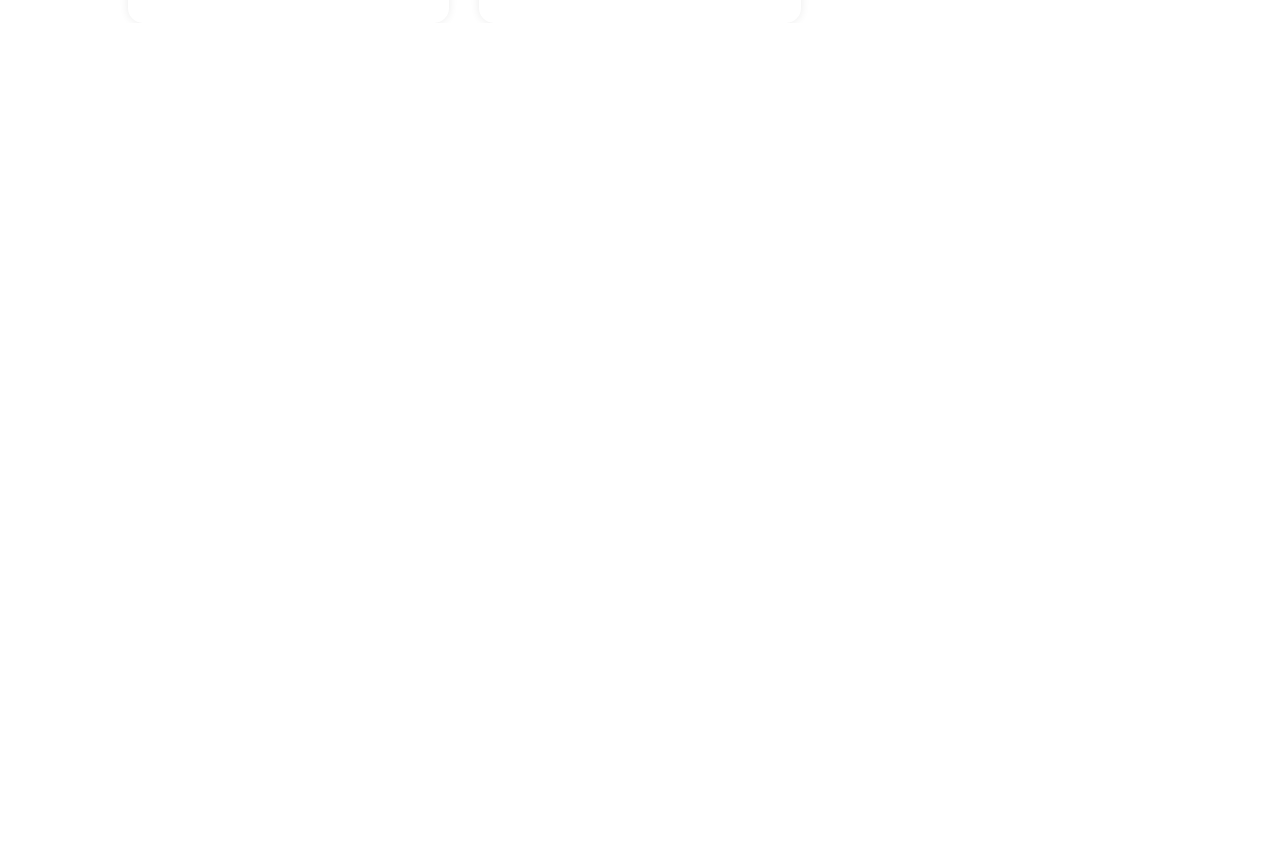
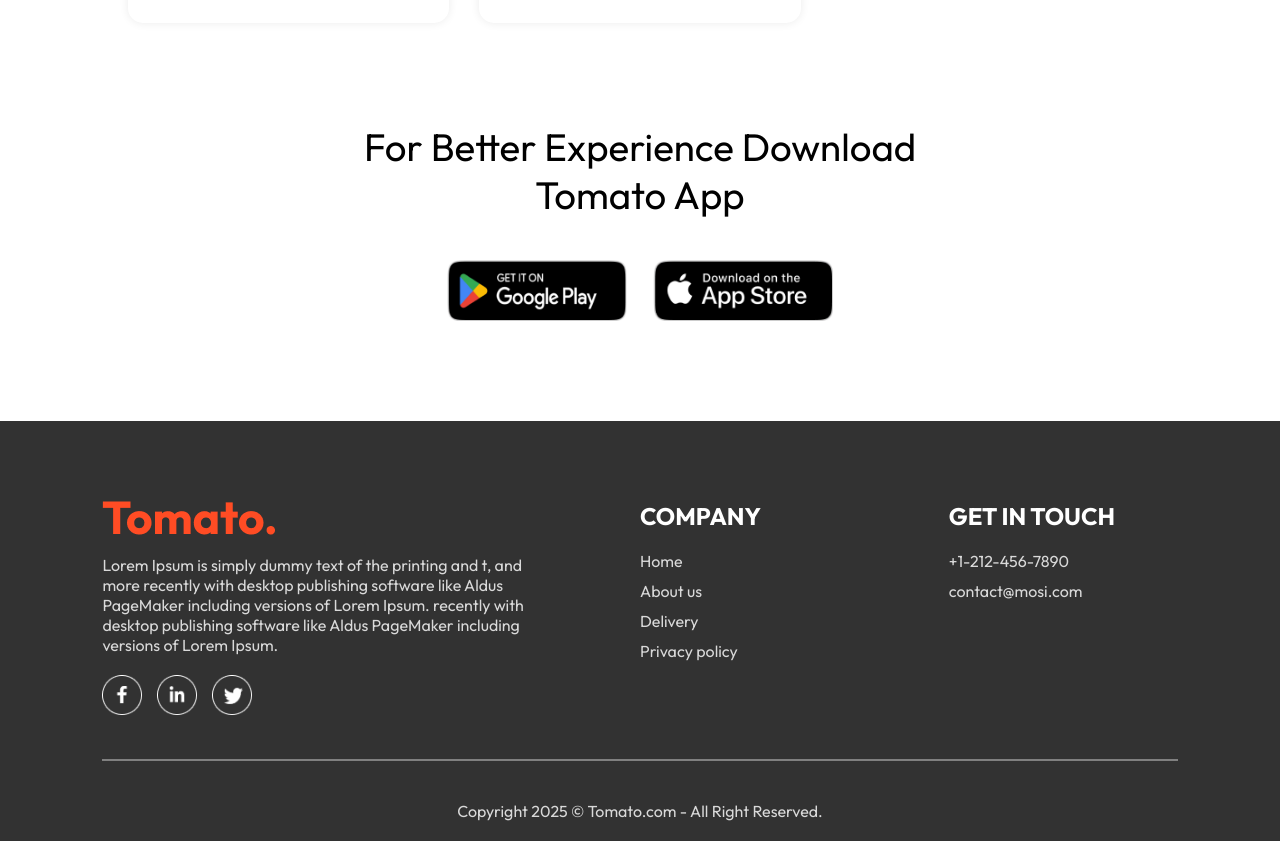
Before and after one commit to Muhammad-Mohsin0/food-del, a React (Vite) app in the folder frontend/: page / in a window 1280 px wide. Shown: the part 5980-6821 px from the top of the page. Before the commit the page ends 6003 px from the top, so only its background shows below. Built offline with nearby package versions, Linux system fonts and the light colour scheme.

Commit message:
footer/appstore

```diff
--- a/frontend/src/App.jsx
+++ b/frontend/src/App.jsx
@@ -4,8 +4,10 @@
 import Home from "./pages/Home/Home";
 import Cart from "./pages/Cart/Cart";
 import PlaceOrder from "./pages/PlaceOrder/PlaceOrder";
+import Footer from "./components/Footer/Footer";
 const App = () => {
   return (
+    <>
       <div className="app">
         <Navbar />
         <Routes>
@@ -14,6 +16,8 @@
           <Route path="/order" element={<PlaceOrder />} />
         </Routes>
       </div>
+      <Footer />
+    </>
   );
 };
 
--- /dev/null
+++ b/frontend/src/components/AppDownload/AppDownload.css
@@ -0,0 +1,22 @@
+.app-download{
+    margin: auto auto;
+    margin-top: 100px;
+    font-size: max(3vw, 20px);
+    text-align: center;
+    font-size: 500;
+}
+.app-download-platforms{
+    display: flex;
+    justify-content: center;
+    gap: max(2vw, 10px);
+    margin-top: 40px;
+}
+.app-download-platforms img{
+    width: max(30vw, 120px);
+    max-width: 180px;
+    transition: 0.5s;
+    cursor: pointer;
+}
+.app-download-platforms img:hover{
+   transform: scale(1.05);
+}
--- /dev/null
+++ b/frontend/src/components/AppDownload/AppDownload.jsx
@@ -0,0 +1,19 @@
+import React from "react";
+import "./AppDownload.css";
+import { assets } from "../../assets/assets";
+
+const AppDownload = () => {
+  return (
+    <div className="app-download" id="app-download">
+      <p>
+        For Better Experience Download <br /> Tomato App
+      </p>
+      <div className="app-download-platforms">
+        <img src={assets.play_store} alt="" />
+        <img src={assets.app_store} alt="" />
+      </div>
+    </div>
+  );
+};
+
+export default AppDownload;
--- a/frontend/src/components/FoodDisplay/FoodDisplay.jsx
+++ b/frontend/src/components/FoodDisplay/FoodDisplay.jsx
@@ -11,6 +11,10 @@
       <h2>Top dishes near you</h2>
       <div className="food-display-list">
         {food_list.map((item, index) => {
+          {
+            console.log(category, item.category);
+          }
+          if (category === "All" || category === item.category) {
             return (
               <FoodItem
                 key={index}
@@ -21,6 +25,7 @@
                 image={item.image}
               />
             );
+          }
         })}
       </div>
     </div>
--- /dev/null
+++ b/frontend/src/components/Footer/Footer.css
@@ -0,0 +1,42 @@
+.footer{
+    color: #d9d9d9;
+    background-color: #323232;
+    display: flex;
+    flex-direction: column;
+    align-items: center;
+    gap: 20px;
+    padding: 20px 8vw;
+    padding-top: 80px;
+    margin-top: 100px;
+}
+.footer-content{
+    width: 100%;
+    display: grid;
+    grid-template-columns: 2fr 1fr 1fr;
+    gap: 80px;
+}
+.footer-content-left, .footer-content-center, .footer-content-right{
+    display: flex;
+    flex-direction: column;
+    align-items: start;
+    gap: 20px;
+}
+.footer-content-left li, .footer-content-center li, .footer-content-right li{
+   list-style: none;
+   margin-bottom: 10px;
+   cursor: pointer;
+}
+ .footer-content-center h2, .footer-content-right h2{
+   color: white;
+}
+.footer-social-icons img{
+    width: 40px;
+    margin-right: 15px;
+}
+.footer hr{
+    width: 100%;
+    height: 2px;
+    margin: 20px 0;
+    background-color: grey;
+    border: none;
+}
--- /dev/null
+++ b/frontend/src/components/Footer/Footer.jsx
@@ -0,0 +1,48 @@
+import React from "react";
+import "./Footer.css";
+import { assets } from "../../assets/assets";
+
+const Footer = () => {
+  return (
+    <div className="footer" id="footer">
+      <div className="footer-content">
+        <div className="footer-content-left">
+          <img src={assets.logo} alt="" />
+          <p>
+            Lorem Ipsum is simply dummy text of the printing and t, and more
+            recently with desktop publishing software like Aldus PageMaker
+            including versions of Lorem Ipsum. recently with desktop publishing
+            software like Aldus PageMaker including versions of Lorem Ipsum.
+          </p>
+          <div className="footer-social-icons">
+            <img src={assets.facebook_icon} alt="" />
+            <img src={assets.linkedin_icon} alt="" />
+            <img src={assets.twitter_icon} alt="" />
+          </div>
+        </div>
+        <div className="footer-content-center">
+          <h2>COMPANY</h2>
+          <ul>
+            <li>Home</li>
+            <li>About us</li>
+            <li>Delivery</li>
+            <li>Privacy policy</li>
+          </ul>
+        </div>
+        <div className="footer-content-right">
+          <h2>GET IN TOUCH</h2>
+          <ul>
+            <li>+1-212-456-7890</li>
+            <li>contact@mosi.com</li>
+          </ul>
+        </div>
+      </div>
+      <hr />
+      <p className="footer-copyright">
+        Copyright 2025 © Tomato.com - All Right Reserved.
+      </p>
+    </div>
+  );
+};
+
+export default Footer;
--- a/frontend/src/pages/Home/Home.jsx
+++ b/frontend/src/pages/Home/Home.jsx
@@ -3,6 +3,7 @@
 import Header from "../../components/Header/Header";
 import ExploreMenu from "../../components/ExploreMenu/ExploreMenu";
 import FoodDisplay from "../../components/FoodDisplay/FoodDisplay";
+import AppDownload from "../../components/AppDownload/AppDownload";
 
 const Home = () => {
   const [category, setCategory] = useState("All");
@@ -11,6 +12,7 @@
       <Header />
       <ExploreMenu category={category} setCategory={setCategory} />
       <FoodDisplay category={category} />
+      <AppDownload />
     </div>
   );
 };
```
Lines whose indentation alone changed are shown as unchanged.
